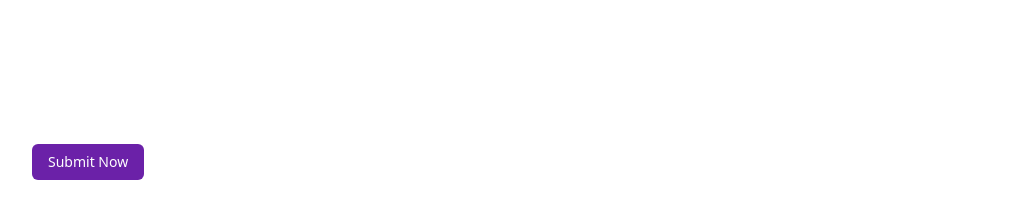
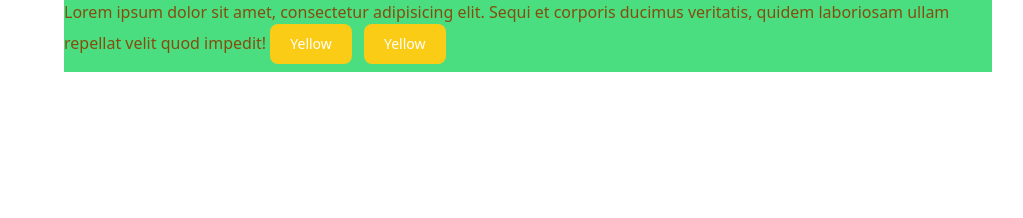
Before and after one commit to rushabh782/TailwindCSS-Tutorial, a website built with Vite: page index.html in a window 1280 px wide. Shown: the whole page, without its empty margins (112-1135 px from the left). Built offline with nearby package versions, Linux system fonts and the light colour scheme.

Commit message:
added 2 files for Tailwind Tutorial 7(index.html,style.css)

```diff
--- a/index.html
+++ b/index.html
@@ -7,8 +7,9 @@
     <title>Document</title>
 </head>
 <body>
-    <div class="m-36">
-        <button class="text-sm px-4 py-2 bg-purple-800 text-white rounded-md sm:hover:bg-purple-700 lg:hover:bg-green-600 active:bg-purple-900  focus:outline-red-700">Submit Now</button>
+    <div class="text-vic mx-44 bg-red-900 text-white">Lorem ipsum dolor sit amet, consectetur adipisicing elit. Sequi et corporis ducimus veritatis, quidem laboriosam ullam repellat velit quod impedit!
+        <button type="button" class="btn">Yellow</button>
+        <button type="button" class="btn hover:bg-green-700">Yellow</button>
     </div>
 
 </body>
--- a/style.css
+++ b/style.css
@@ -1,3 +1,11 @@
 @tailwind base;
 @tailwind components;
+
+.btn{
+    @apply text-white bg-yellow-400 hover:bg-yellow-500 focus:ring-4 focus:ring-yellow-300 font-medium rounded-lg text-sm px-5 py-2.5 me-2 mb-2 dark:focus:ring-yellow-900;
+}
+
 @tailwind utilities;
+.text-vic{
+    @apply text-yellow-800 bg-green-400;
+}
```
